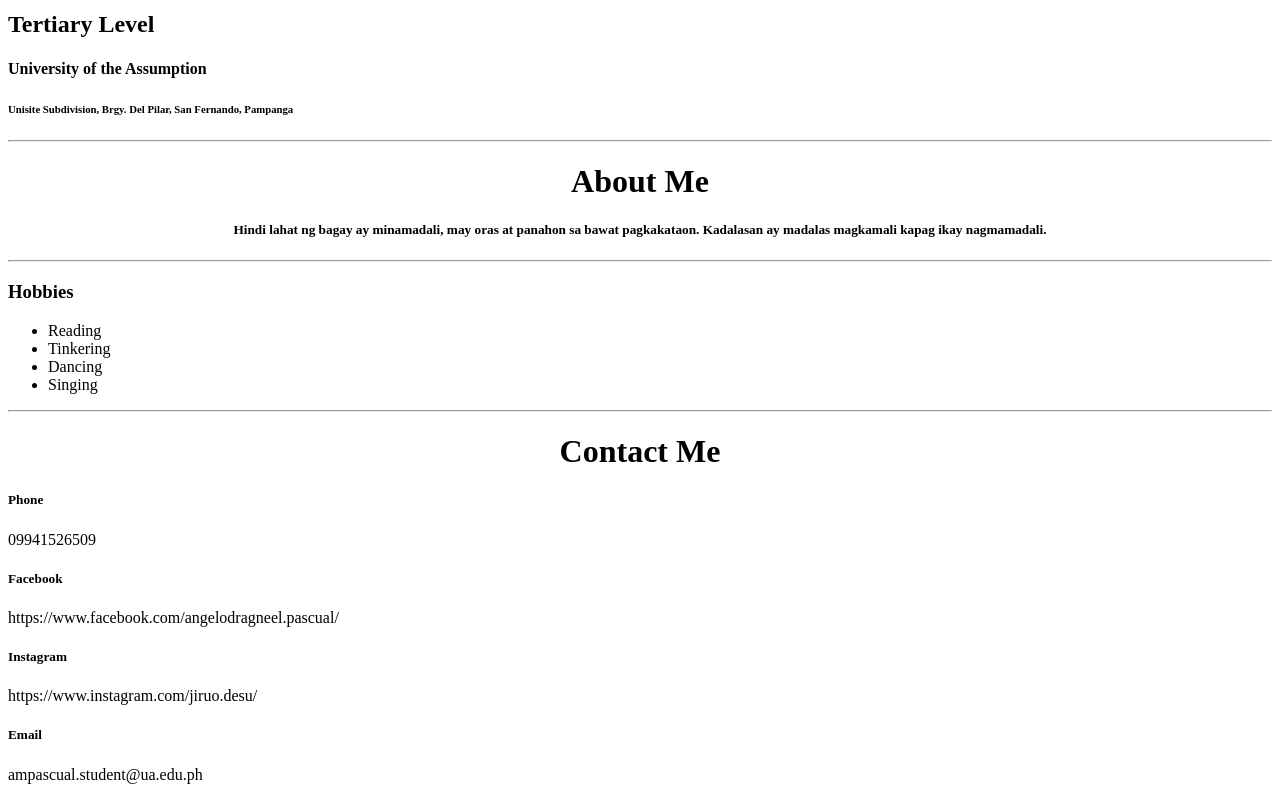
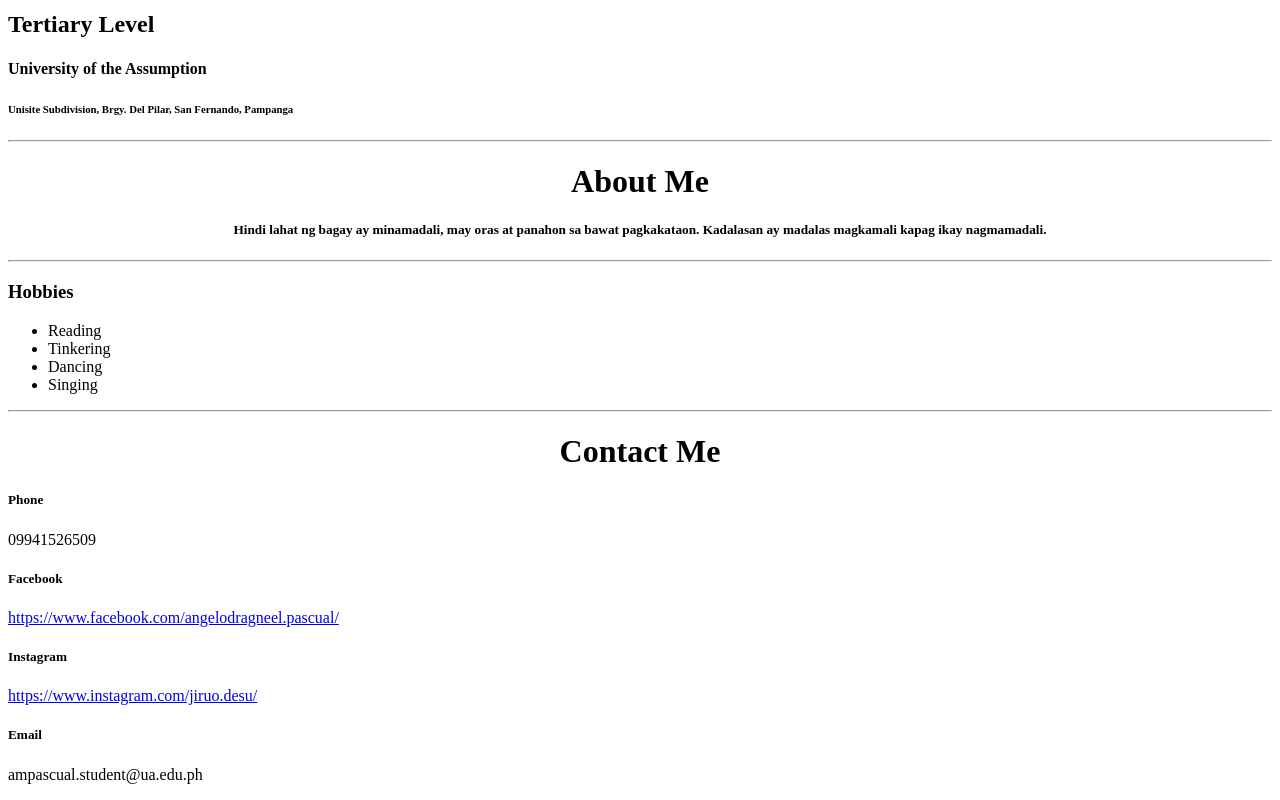
Before and after one commit to Angelo2463/PASCUAL-SD2, a plain HTML site: page session2/activity.html in a window 1280 px wide. Shown: the part 1074-1874 px from the top of the page. Drawn offline with Linux system fonts and the light colour scheme.

Commit message:
Added Updates

```diff
--- a/session2/activity.html
+++ b/session2/activity.html
@@ -57,9 +57,9 @@
     <h5>Phone</h5>
     <p>09941526509</p>
     <h5>Facebook</h5>
-    <p>https://www.facebook.com/angelodragneel.pascual/</p>
+    <a href="url">https://www.facebook.com/angelodragneel.pascual/</a>
     <h5>Instagram</h5>
-    <p>https://www.instagram.com/jiruo.desu/</p>
+    <a href="url">https://www.instagram.com/jiruo.desu/</a>
     <h5>Email</h5>
     <p>ampascual.student@ua.edu.ph</p>
 
```
